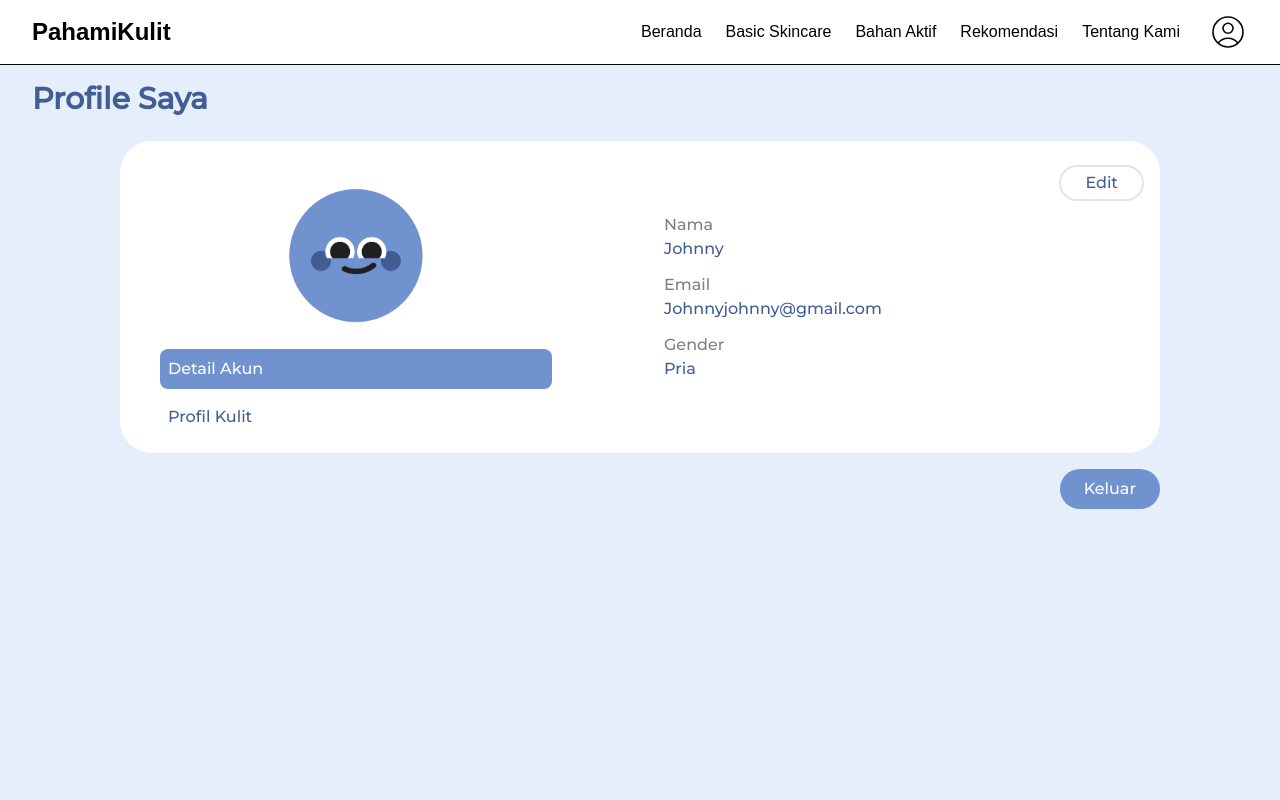
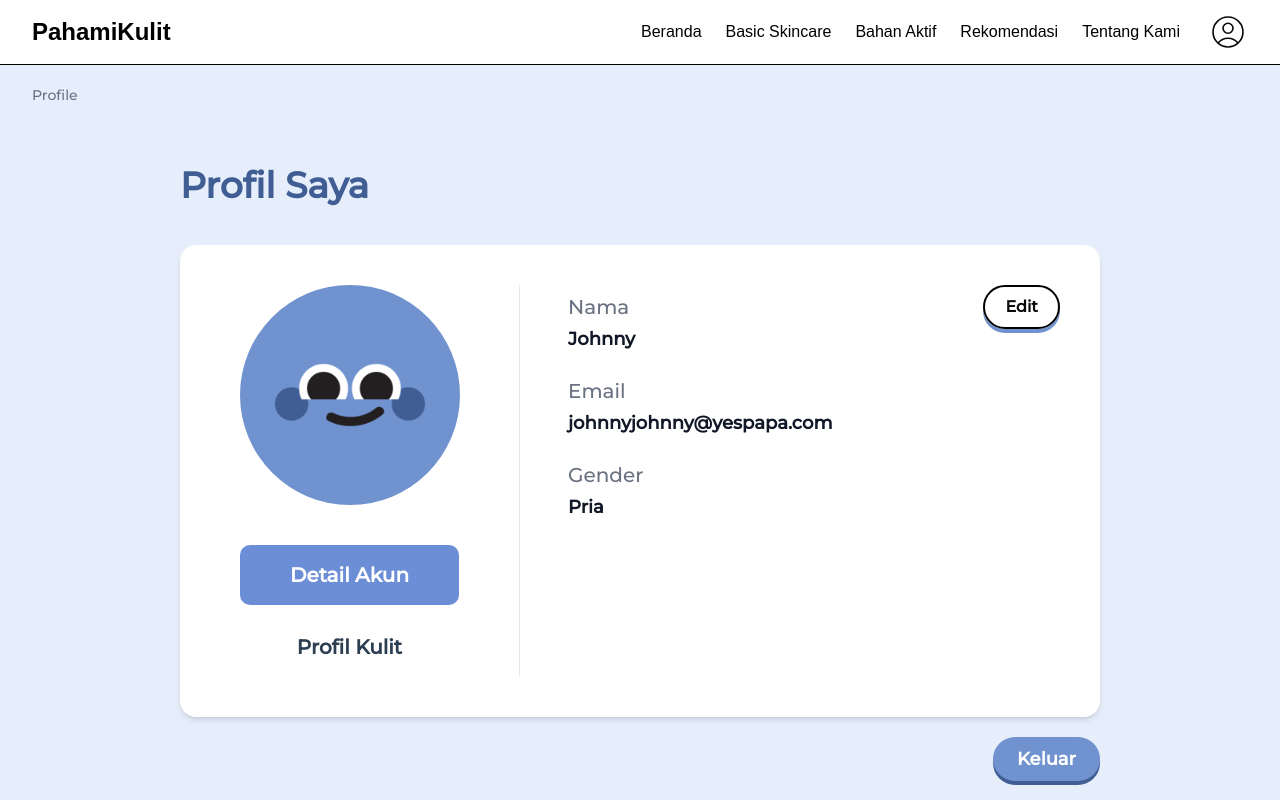
Before and after one commit to putrilauraa/PahamiKulit-FrontEnd, a Next.js app: page /profile in a window 1280 px wide. Shown: the top 800 px of the page. Built offline with nearby package versions, Linux system fonts and the light colour scheme; a web font is replaced by a local one.

Commit message:
feat(profile, edit-proifle): UI fixing and new edit profile page

```diff
--- /dev/null
+++ b/src/app/edit-profile/page.tsx
@@ -0,0 +1,105 @@
+'use client';
+import Navbar from '@/components/Navbar';
+import { Montserrat } from 'next/font/google';
+import { Footer } from '@/components/Footer';
+// import { Display } from '@geist-ui/react';
+import { useRouter } from 'next/navigation';
+
+const montserrat = Montserrat({ weight: '500', subsets: ['latin'] });
+
+export default function Profile() {
+    const router = useRouter();
+
+    return (
+        <>
+            <Navbar />
+
+            <div
+                className={`${montserrat.className} min-h-screen`}
+                style={{
+                    // color: '#405E93',
+                    background: '#E6EEFC',
+                }}
+            >
+                {/* Breadcrumb */}
+                <p className="text-[#6B7280] text-sm py-5 ml-8">Profile</p>
+
+                <div className="mx-45">
+                    {/* Heading */}
+                    <h1 className="flex text-[#405E93] text-4xl font-bold my-10">
+                        Profil Saya
+                    </h1>
+
+                    {/* Card Container */}
+                    <div className="bg-white rounded-2xl shadow-md p-10 flex gap-8 mx-auto">
+                        {/* Avatar Section */}
+                        <div className="justify-center items-center">
+                            <div className="w-55 h-55 bg-[#7092CF] rounded-full flex items-center justify-center mx-15 mt-5">
+                                <img
+                                    src="/Expression-Mascot-07.png"
+                                    alt="Avatar"
+                                    className="w-50 h-auto"
+                                />
+                            </div>
+                        </div>
+
+                        {/* Vertical Divider */}
+                        <div className="hidden md:block w-px bg-gray-200"></div>
+
+                        {/* Form Section */}
+                        <form className="flex-1 space-y-6 mx-6">
+                            <div>
+                                <label className="block text-xl font-semibold my-4 text-gray-600 mb-3">
+                                    Username
+                                </label>
+                                <input
+                                    type="text"
+                                    className="w-2xl text-lg border border-gray-300 rounded-lg px-6 py-4 focus:outline-none focus:ring-2 focus:ring-[#7092CF]"
+                                    defaultValue="Johnny"
+                                />
+                            </div>
+
+                            <div>
+                                <label className="block text-xl font-semibold text-gray-600 mb-3">
+                                    Email
+                                </label>
+                                <input
+                                    type="email"
+                                    className="w-2xl text-lg border border-gray-300 rounded-lg px-6 py-4 focus:outline-none focus:ring-2 focus:ring-[#7092CF]"
+                                    defaultValue="johnnyjohnny@yespapa.com"
+                                />
+                            </div>
+
+                            <div>
+                                <label className="block text-xl font-semibold text-gray-600 mb-3">
+                                    Password
+                                </label>
+                                <input
+                                    type="password"
+                                    className="w-2xl text-lg border border-gray-300 rounded-lg px-6 py-4 focus:outline-none focus:ring-2 focus:ring-[#7092CF]"
+                                    defaultValue="•••••••"
+                                />
+                            </div>
+
+                            <div className="flex justify-end text-lg font-semibold pt-5">
+                                <button
+                                    onClick={() => router.push('/profile')}
+                                    type="submit"
+                                    className="bg-[#7092CF] text-white px-6 py-3 rounded-full hover:bg-[#405E93] transition"
+                                    style={{
+                                        boxShadow:
+                                            '0px 4px 0px rgba(64, 94, 147, 1)',
+                                    }}
+                                >
+                                    Simpan
+                                </button>
+                            </div>
+                        </form>
+                    </div>
+                </div>
+            </div>
+
+            <Footer />
+        </>
+    );
+}
--- a/src/app/profile/page.tsx
+++ b/src/app/profile/page.tsx
@@ -1,112 +1,135 @@
+'use client';
 import Navbar from '@/components/Navbar';
 import { Montserrat } from 'next/font/google';
 import { Footer } from '@/components/Footer';
-import { Display } from '@geist-ui/react';
+// import { Display } from '@geist-ui/react';
+import { useState } from 'react';
+import { useRouter } from 'next/navigation';
 
 const montserrat = Montserrat({ weight: '500', subsets: ['latin'] });
 
 export default function Profile() {
+    const router = useRouter();
+    const [activeTab, setActiveTab] = useState('detail');
+
     return (
         <>
             <Navbar />
 
             <div
-                className={`${montserrat.className}`}
-                style={{
-                    color: '#405E93',
-                    background: '#E6EEFC',
-                }}
+                className={`${montserrat.className} bg-[#E6EEFC] min-h-screen`}
             >
-                {/* Title */}
-                <div className="">
-                    <div className="font-bold text-3xl ml-8 pt-4">
-                        Profile Saya
-                    </div>
-                </div>
+                {/* Breadcrumb */}
+                <p className="text-[#6B7280] text-sm py-5 ml-8">Profile</p>
 
-                {/* Card Details */}
-                <div className="mt-6 pb-10 px-30 min-h-screen">
-                    <div className="py-2 bg-white rounded-4xl grid grid-cols-2 gap-4">
-                        {/* Left Side */}
-                        <div className="pr-10">
-                            {/* Illustration */}
-                            <div className="flex justify-center">
+                <div className="mx-45">
+                    {/* Heading */}
+                    <h1 className="flex text-[#405E93] text-4xl font-bold my-10">
+                        Profil Saya
+                    </h1>
+
+                    <div className="bg-white rounded-2xl shadow-md p-10 flex">
+                        {/* Left: Avatar + Tabs */}
+                        <div className="w-1/3 flex flex-col items-center border-r border-gray-200 pr-15 ml-5">
+                            {/* Avatar */}
+                            <div className="w-55 h-55 bg-[#7092CF] rounded-full flex items-center justify-center mb-6">
                                 <img
+                                    src="/Expression-Mascot-07.png"
+                                    alt="Avatar"
                                     className="w-50 h-auto"
-                                    src="Profile-Fatin.png"
-                                    alt="Mascot"
-                                ></img>
+                                />
                             </div>
 
-                            {/* Button Detail Akun */}
-                            <div className="py-2 px-2 mx-10 font-medium rounded-md text-white bg-[#7092CF]">
-                                <a>
-                                    <div>Detail Akun</div>
-                                </a>
-                            </div>
-
-                            {/* Button Profile Kulit */}
-                            <div className="py-2 px-2 mx-10 my-2 rounded-md hover:text-white hover:bg-[#7092CF]">
-                                <a>
-                                    <div>Profil Kulit</div>
-                                </a>
+                            {/* Tabs */}
+                            <div className="space-y-3 w-full mt-4">
+                                <button
+                                    className={`w-full py-4 rounded-lg font-semibold text-xl transition ${
+                                        activeTab === 'detail'
+                                            ? 'bg-[#6B8ED6] text-white'
+                                            : 'bg-transparent text-[#2C3E50]'
+                                    }`}
+                                    onClick={() => setActiveTab('detail')}
+                                >
+                                    Detail Akun
+                                </button>
+                                {/* <button className="w-full font-semibold text-xl hover:bg-[#7092CF] hover:text-white py-2 rounded-lg">
+                                    Profil Kulit
+                                </button> */}
+                                <button
+                                    className={`w-full py-4 rounded-lg font-semibold text-xl transition ${
+                                        activeTab === 'profil'
+                                            ? 'bg-[#6B8ED6] text-white'
+                                            : 'bg-transparent text-[#2C3E50]'
+                                    }`}
+                                    onClick={() => setActiveTab('profil')}
+                                >
+                                    Profil Kulit
+                                </button>
                             </div>
                         </div>
 
-                        {/* Center Side */}
-                        <div className="px-4 py-4">
-                            {/* Edit button */}
-                            <div className="flex justify-end ml-10">
-                                <a>
-                                    <button className="py-1 px-6 border-2 rounded-3xl hover:text-white hover:bg-[#7092CF]">
-                                        Edit
-                                    </button>
-                                </a>
+                        {/* Right: Info + Edit */}
+                        <div className="w-2/3 pl-6 relative">
+                            {/* Edit Button */}
+                            <div className="absolute top-0 right-0">
+                                <button
+                                    onClick={() => router.push('/edit-profile')}
+                                    className="border-2 border-black font-semibold px-5 py-2 rounded-full shadow-sm hover:bg-[#7092CF] hover:border-[#7092CF] hover:text-white transition"
+                                    style={{
+                                        boxShadow:
+                                            '0px 4px 0px rgba(112, 146, 207, 1)',
+                                    }}
+                                >
+                                    Edit
+                                </button>
                             </div>
 
-                            {/* Nama */}
-                            <div className="my-3">
-                                {/* Title */}
-                                <div className="text-[#808080]">Nama</div>
-                                {/* Form */}
+                            {/* User Info */}
+                            <div className="space-y-6 mx-6 mt-2">
                                 <div>
-                                    <label htmlFor="Username">
-                                        <div>Johnny</div>
-                                    </label>
+                                    <p className="text-xl text-gray-500 mb-1">
+                                        Nama
+                                    </p>
+                                    <p className="text-lg font-semibold text-[#111827]">
+                                        Johnny
+                                    </p>
                                 </div>
-                            </div>
-                            {/* Email */}
-                            <div className="my-3">
-                                {/* Title */}
-                                <div className="text-[#808080]">Email</div>
-                                {/* Form */}
-                                <div>Johnnyjohnny@gmail.com</div>
-                            </div>
-                            {/* Gender */}
-                            <div className="my-3">
-                                {/* Title */}
-                                <div className="text-[#808080]">Gender</div>
-                                {/* Form */}
-                                <div>Pria</div>
+
+                                <div>
+                                    <p className="text-xl text-gray-500 mb-1">
+                                        Email
+                                    </p>
+                                    <p className="text-lg font-semibold text-[#111827]">
+                                        johnnyjohnny@yespapa.com
+                                    </p>
+                                </div>
+
+                                <div>
+                                    <p className="text-xl text-gray-500 mb-1">
+                                        Gender
+                                    </p>
+                                    <p className="text-lg font-semibold text-[#111827]">
+                                        Pria
+                                    </p>
+                                </div>
                             </div>
                         </div>
                     </div>
-
-                    {/* Button Keluar */}
-                    <div className="flex justify-end mt-4">
-                        <a>
-                            <div className="py-2 px-6 rounded-4xl bg-[#7092CF] font-bol text-white text-end">
-                                Keluar
-                            </div>
-                        </a>
+                    {/* Logout Button */}
+                    <div className="flex justify-end">
+                        <button
+                            className="bg-[#7092CF] text-white px-6 py-2 font-semibold text-lg rounded-full mt-5 hover:bg-[#405E93] transition"
+                            style={{
+                                boxShadow: '0px 4px 0px rgba(64, 94, 147, 1)',
+                            }}
+                        >
+                            Keluar
+                        </button>
                     </div>
                 </div>
             </div>
 
-            {/* Footer */}
-            <div className="Footer">
-                <Footer />
-            </div>
+            <Footer />
         </>
     );
 }
```
Also changed, not shown: public/Expression-Mascot-07.png (added).
